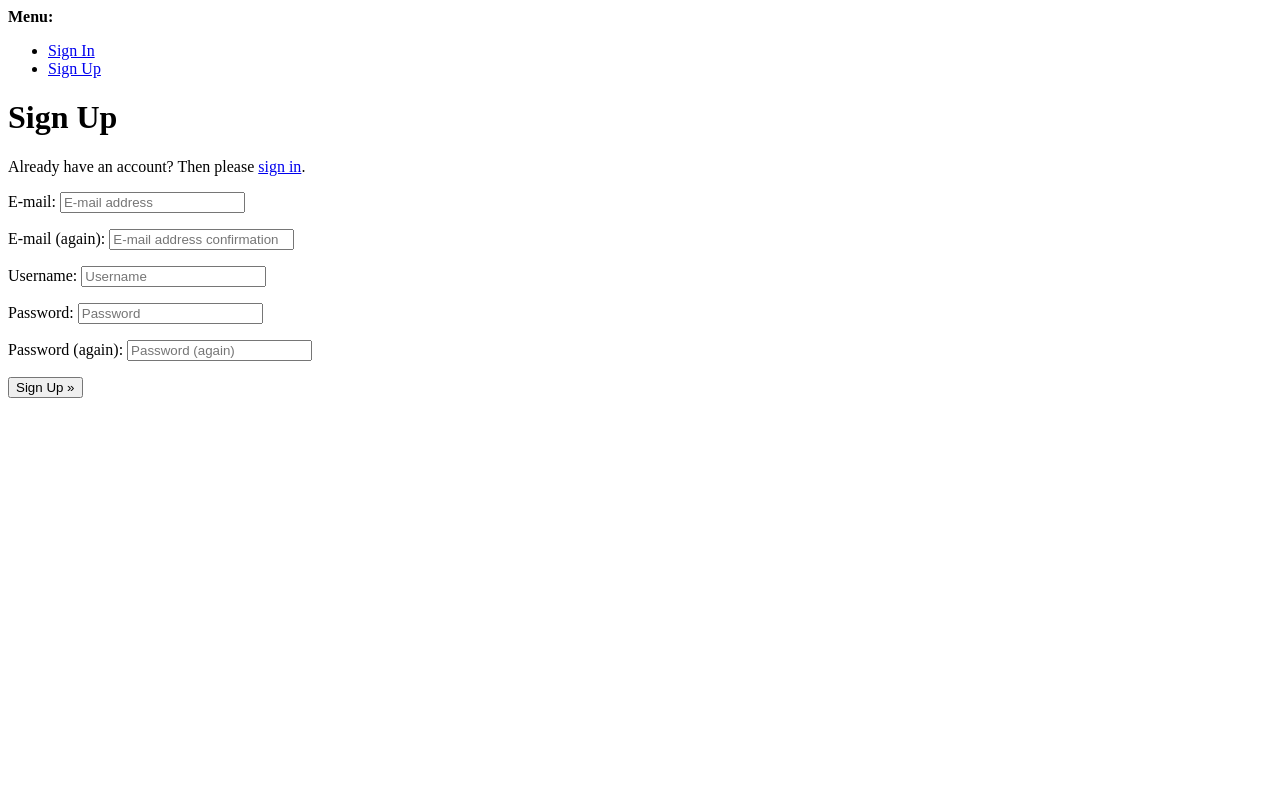
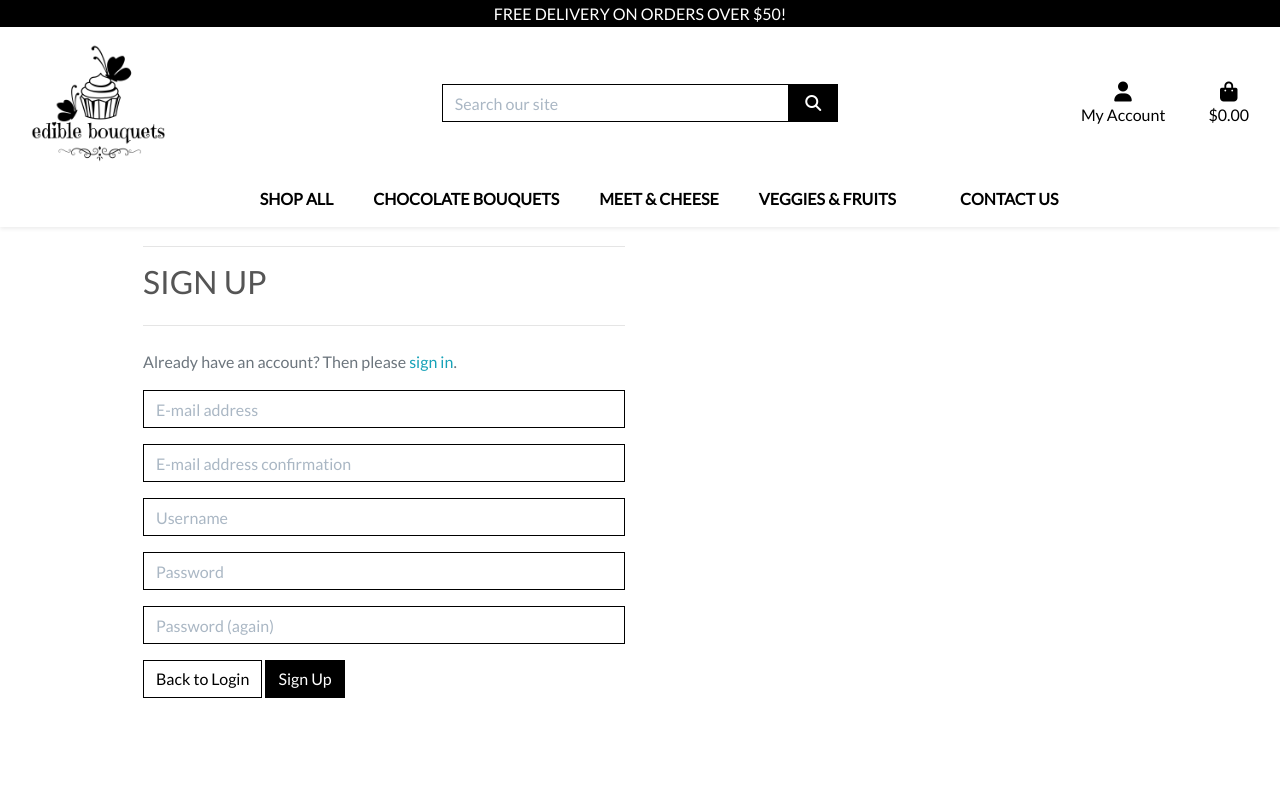
Before and after one commit to Kpokc/ms4_final_project, a Django app: page /accounts/signup/ in a window 1280 px wide. Run offline with Django 3.2, Linux system fonts and the light colour scheme; parts of the project's set-up code (start-up, migrations or seed data) failed here and were passed over; some libraries are stand-ins or nearby versions.

Commit message:
Updated Allauth templates

```diff
--- a/profiles/templates/profiles/profile.html
+++ b/profiles/templates/profiles/profile.html
@@ -24,4 +24,5 @@
                 <hr>
             </div>
         </div>
+        {{ profile }}
 {% endblock %}
--- a/static/css/base.css
+++ b/static/css/base.css
@@ -112,6 +112,10 @@ a.category-badge > span.badge:hover {
     box-shadow: rgb(50 50 105 / 15%) 0px 2px 5px 0px, rgb(0 0 0 / 5%) 0px 1px 1px 0px;
 }
 
+input[name='q']::placeholder {
+    color: #aab7c4;
+}
+
 /* ------------------------------- bootstrap toasts */
 
 .message-container {
@@ -182,6 +186,59 @@ a.category-badge > span.badge:hover {
     overflow-y: auto;
 }
 
+/* Allauth form formatting */
+
+.allauth-form-inner-content p {
+    margin-top: 1.5rem; /* mt-4 */
+    color: #6c757d; /* text-secondary */
+}
+
+.allauth-form-inner-content input {
+    border-color: #000;
+    border-radius: 0;
+}
+
+.allauth-form-inner-content label:not([for='id_remember']) {
+    display: none;
+}
+
+.allauth-form-inner-content input::placeholder {
+    color: #aab7c4;
+}
+
+.allauth-form-inner-content button,
+.allauth-form-inner-content input[type='submit'] {
+	/* btn */
+	display: inline-block;
+    font-weight: 400;
+    color: #fff;
+    text-align: center;
+    vertical-align: middle;
+    -webkit-user-select: none;
+    -moz-user-select: none;
+    -ms-user-select: none;
+    user-select: none;
+    background-color: #000;
+    border: 1px solid #000;
+    padding: .375rem .75rem;
+    font-size: 1rem;
+    line-height: 1.5;
+    border-radius: 0;
+
+    /* standard bootstrap btn transitions */
+    transition: color .15s ease-in-out,background-color .15s ease-in-out,border-color .15s ease-in-out,box-shadow .15s ease-in-out;
+}
+
+.allauth-form-inner-content button:hover,
+.allauth-form-inner-content input[type='submit']:hover {
+	color: #fff;
+    background-color: #222;
+    border-color: #222;
+}
+
+.allauth-form-inner-content a {
+	color: #17a2b8; /* text-info */
+}
 
 
 /* --------------------------------- Media queries */
--- a/templates/allauth/account/account_inactive.html
+++ b/templates/allauth/account/account_inactive.html
@@ -4,8 +4,10 @@
 
 {% block head_title %}{% trans "Account Inactive" %}{% endblock %}
 
-{% block content %}
-<h1>{% trans "Account Inactive" %}</h1>
+{% block inner_content %}
+<hr>
+<h2 class="logo-font mb-4">{% trans "Account Inactive" %}</h2>
+<hr>
 
 <p>{% trans "This account is inactive." %}</p>
 {% endblock %}
--- a/templates/allauth/account/base.html
+++ b/templates/allauth/account/base.html
@@ -1,40 +1,15 @@
-<!DOCTYPE html>
-<html>
-  <head>
-    <title>{% block head_title %}{% endblock %}</title>
-    {% block extra_head %}
-    {% endblock %}
-  </head>
-  <body>
-    {% block body %}
+{% extends "base.html" %}
 
-    {% if messages %}
-    <div>
-      <strong>Messages:</strong>
-      <ul>
-        {% for message in messages %}
-        <li>{{message}}</li>
-        {% endfor %}
-      </ul>
+{% block content %}
+    <div class="container header-container">
+        <div class="overlay"></div>
+        <div class="row">
+            <div class="col-6">
+                <div class="allauth-form-inner-content">
+                    {% block inner_content %}
+                    {% endblock %}
+                </div>
+            </div>
+        </div>
     </div>
-    {% endif %}
-
-    <div>
-      <strong>Menu:</strong>
-      <ul>
-        {% if user.is_authenticated %}
-        <li><a href="{% url 'account_email' %}">Change E-mail</a></li>
-        <li><a href="{% url 'account_logout' %}">Sign Out</a></li>
-        {% else %}
-        <li><a href="{% url 'account_login' %}">Sign In</a></li>
-        <li><a href="{% url 'account_signup' %}">Sign Up</a></li>
-        {% endif %}
-      </ul>
-    </div>
-    {% block content %}
-    {% endblock %}
-    {% endblock %}
-    {% block extra_body %}
-    {% endblock %}
-  </body>
-</html>
+{% endblock %}
--- a/templates/allauth/account/password_reset_from_key_done.html
+++ b/templates/allauth/account/password_reset_from_key_done.html
@@ -3,7 +3,9 @@
 {% load i18n %}
 {% block head_title %}{% trans "Change Password" %}{% endblock %}
 
-{% block content %}
-    <h1>{% trans "Change Password" %}</h1>
+{% block inner_content %}
+    <hr>
+    <h2 class="logo-font mb-4">{% trans "Change Password" %}</h2>
+    <hr>
     <p>{% trans 'Your password is now changed.' %}</p>
 {% endblock %}
--- a/templates/allauth/account/signup.html
+++ b/templates/allauth/account/signup.html
@@ -4,18 +4,21 @@
 
 {% block head_title %}{% trans "Signup" %}{% endblock %}
 
-{% block content %}
-<h1>{% trans "Sign Up" %}</h1>
+{% block inner_content %}
+<hr>
+<h2 class="logo-font mb-4">{% trans "Sign Up" %}</h2>
+<hr>
 
 <p>{% blocktrans %}Already have an account? Then please <a href="{{ login_url }}">sign in</a>.{% endblocktrans %}</p>
 
 <form class="signup" id="signup_form" method="post" action="{% url 'account_signup' %}">
   {% csrf_token %}
-  {{ form.as_p }}
+  {{ form|crispy }}
   {% if redirect_field_value %}
   <input type="hidden" name="{{ redirect_field_name }}" value="{{ redirect_field_value }}" />
   {% endif %}
-  <button type="submit">{% trans "Sign Up" %} &raquo;</button>
+  <a class="btn btn-outline-black rounded-0" href="{% url 'account_login' %}">Back to Login</a>
+  <button type="submit">{% trans "Sign Up" %}</button>
 </form>
 
 {% endblock %}
--- a/templates/base.html
+++ b/templates/base.html
@@ -78,7 +78,7 @@
                                 {% if request.user.is_superuser %}
                                     <a href="" class="dropdown-item">Product Management</a>
                                 {% endif %}
-                                <a href="" class="dropdown-item">My Profile</a>
+                                <a href="{% url 'profile' %}" class="dropdown-item">My Profile</a>
                                 <a href="{% url 'account_logout' %}" class="dropdown-item">Logout</a>
                             {% else %}
                                 <a href="{% url 'account_signup' %}" class="dropdown-item">Register</a>
```
Also changed, not shown: profiles/views.py (+7 -2 lines), templates/allauth/account/email.html (+5 -3 lines), templates/allauth/account/email_confirm.html (+5 -2 lines), templates/allauth/account/login.html (+9 -4 lines), templates/allauth/account/logout.html (+5 -2 lines), templates/allauth/account/password_change.html (+6 -3 lines), templates/allauth/account/password_reset.html (+5 -3 lines), templates/allauth/account/password_reset_done.html (+5 -2 lines), templates/allauth/account/password_reset_from_key.html (+6 -3 lines), templates/allauth/account/password_set.html (+6 -3 lines), templates/allauth/account/signup_closed.html (+5 -2 lines), templates/allauth/account/verification_sent.html (+5 -2 lines), templates/allauth/account/verified_email_required.html (+5 -2 lines).
